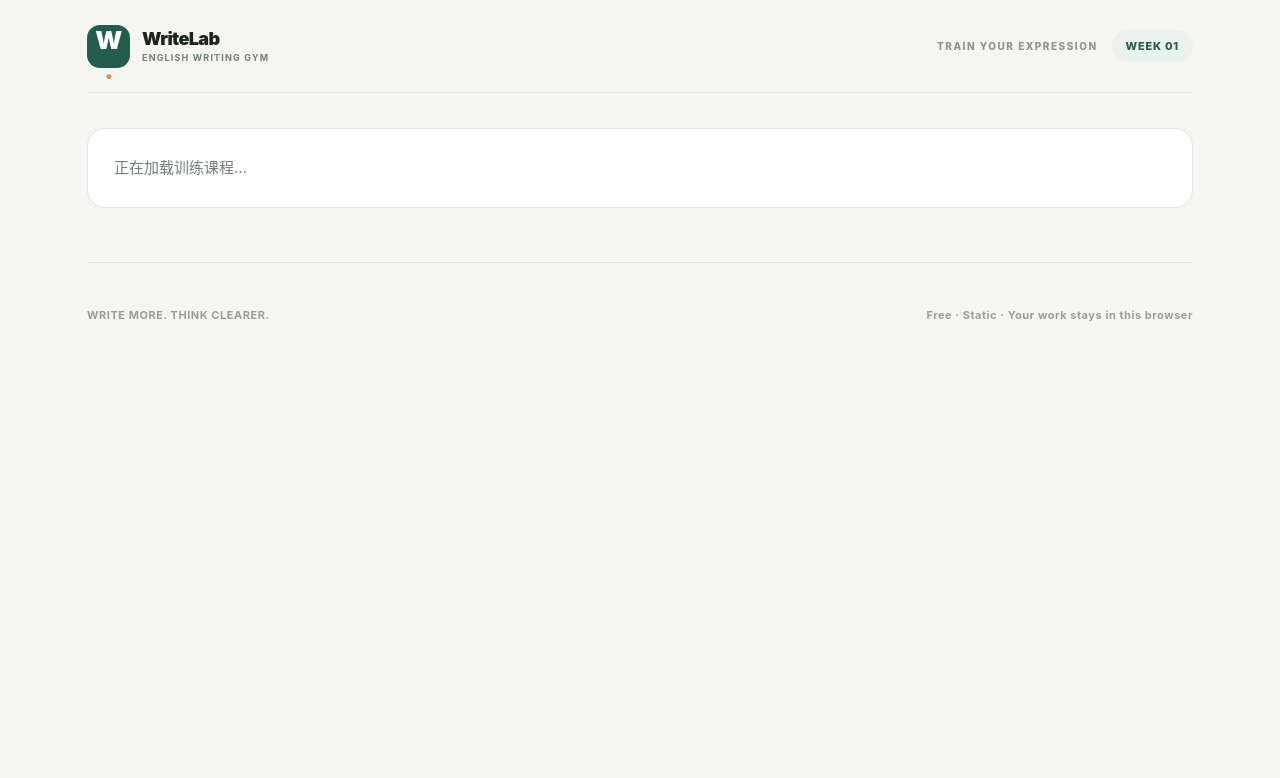
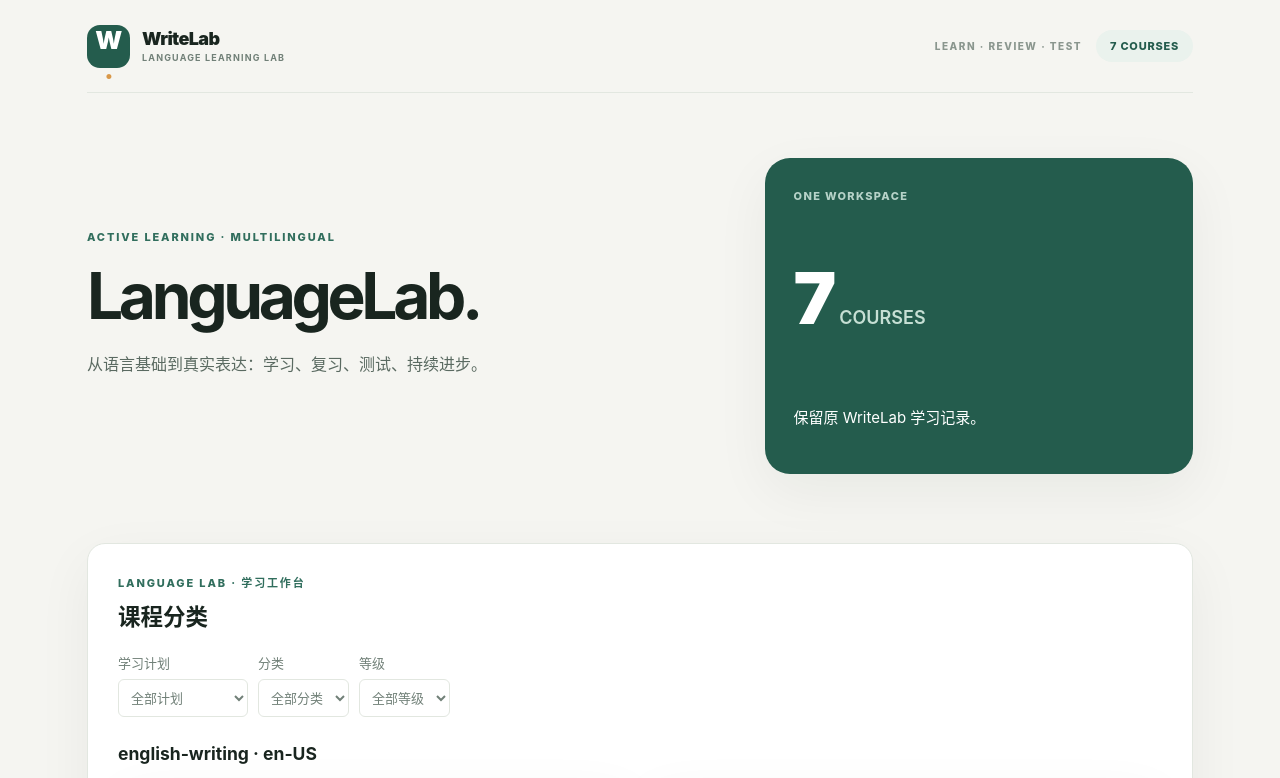
Before and after one commit to Kimchenxu/english-writing-lab, a plain HTML site: page index.html in a window 1280 px wide. Shown: the top 778 px of the page. Drawn offline with Linux system fonts and the light colour scheme.

Commit message:
Load LanguageLab extension and update multilingual site identity

```diff
--- a/index.html
+++ b/index.html
@@ -4,20 +4,23 @@
   <meta charset="UTF-8">
   <meta name="viewport" content="width=device-width, initial-scale=1, viewport-fit=cover">
   <meta name="theme-color" content="#f5f5f1">
-  <meta name="description" content="WriteLab: 60 分钟高强度英语写作训练，从搭配、造句、逻辑连接到学术段落。">
-  <title>WriteLab · English Writing Gym</title>
+  <meta name="description" content="LanguageLab: 多语言学习、词汇与语法、复习和独立考试。">
+  <title>WriteLab · LanguageLab</title>
   <!-- 静态网站：只用相对路径，能直接部署在 GitHub Pages 的仓库子路径。 -->
   <link rel="stylesheet" href="./assets/style.css">
+  <!-- Both scripts are classic defer scripts; the extension must load first. -->
+  <link rel="stylesheet" href="./assets/language-lab.css">
+  <script defer src="./assets/language-lab.js"></script>
   <script defer src="./assets/app.js"></script>
 </head>
 <body>
   <div class="page-shell">
     <header class="site-topbar">
-      <a class="site-logo" href="#/" aria-label="WriteLab 首页"><span class="logo-symbol">W<span class="logo-dot">.</span></span><span>WriteLab<small>ENGLISH WRITING GYM</small></span></a>
-      <div class="top-right"><span class="top-caption">TRAIN YOUR EXPRESSION</span><span class="top-status" id="site-status">WEEK 01</span></div>
+      <a class="site-logo" href="#/" aria-label="WriteLab 首页"><span class="logo-symbol">W<span class="logo-dot">.</span></span><span>WriteLab<small>LANGUAGE LEARNING LAB</small></span></a>
+      <div class="top-right"><span class="top-caption">LEARN · REVIEW · TEST</span><span class="top-status" id="site-status">WEEK 01</span></div>
     </header>
     <main id="app" aria-live="polite"><div class="loader">正在加载训练课程…</div></main>
-    <footer class="site-footer"><span>WRITE MORE. THINK CLEARER.</span><span>Free · Static · Your work stays in this browser</span></footer>
+    <footer class="site-footer"><span>LEARN MORE. SPEAK WITH CONFIDENCE.</span><span>Free · Static · Your work stays in this browser</span></footer>
   </div>
 </body>
 </html>
```
